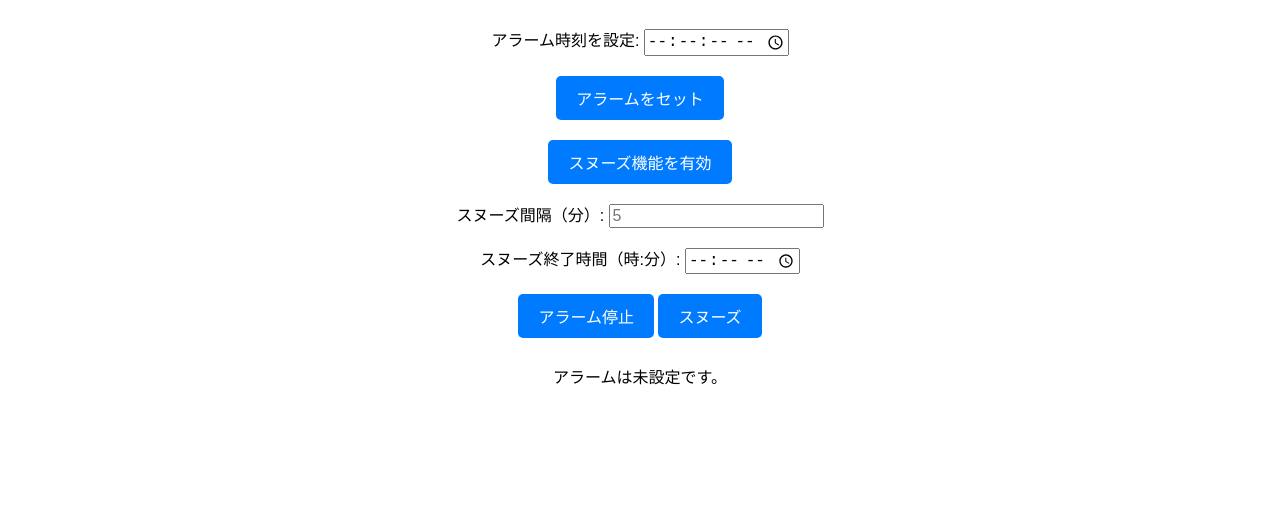
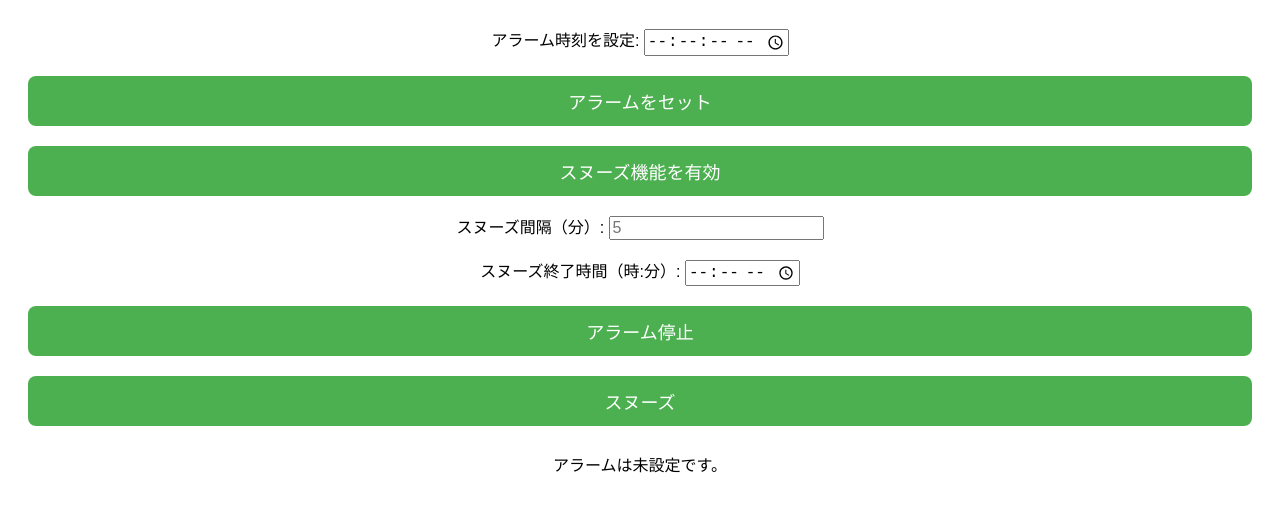
Before and after one commit to Sw-tz/AlarmApp, a plain HTML site: page index.html in a window 1280 px wide. Shown: the part 98-610 px from the top of the page. Drawn offline with Linux system fonts and the light colour scheme.

Commit message:
Add files via upload

```diff
--- a/script.js
+++ b/script.js
@@ -92,8 +92,12 @@ document.getElementById('setAlarm').addEventListener('click', () => {
 // アラーム音を再生する関数
 function playAlarmSound() {
     const alarmSound = document.getElementById('alarmSound');
-    alarmSound.play();
+    // ユーザーのタップやクリックで音を再生する
+    alarmSound.play().catch(error => {
+        console.error("音声再生エラー:", error);
+    });
 }
+
 
 // アラーム停止ボタン
 document.getElementById('stopAlarm').addEventListener('click', () => {
@@ -153,15 +157,16 @@ document.getElementById('snoozeAlarm').addEventListener('click', () => {
 function fetchWeather() {
     if (navigator.geolocation) {
         navigator.geolocation.getCurrentPosition(getWeatherData, (error) => {
-            // 位置情報が取得できなかった場合、デフォルトで東京の天気を表示する
             console.error("位置情報取得エラー: ", error);
+            alert("位置情報が取得できませんでした。位置情報を有効にしてください。");
             fetchWeatherForDefaultLocation();
         });
     } else {
+        alert("このブラウザでは位置情報がサポートされていません。");
         fetchWeatherForDefaultLocation();
     }
+}
 
-}
 
 // 位置情報をもとに天気情報を取得
 function getWeatherData(position) {
--- a/style.css
+++ b/style.css
@@ -14,13 +14,20 @@ input, button {
 }
 
 button {
-    padding: 10px 20px;
-    background-color: #007BFF;
-    color: white;
+    padding: 12px 20px;
+    font-size: 18px;
+    border-radius: 8px;
+    background-color: #4CAF50; /* 背景色 */
+    color: white; /* 文字色 */
     border: none;
-    border-radius: 5px;
     cursor: pointer;
+    width: 100%; /* 画面幅に合わせて広げる */
 }
+
+button:active {
+    background-color: #45a049; /* タップ時に色が変わる */
+}
+
 
 button:hover {
     background-color: #0056b3;
```
